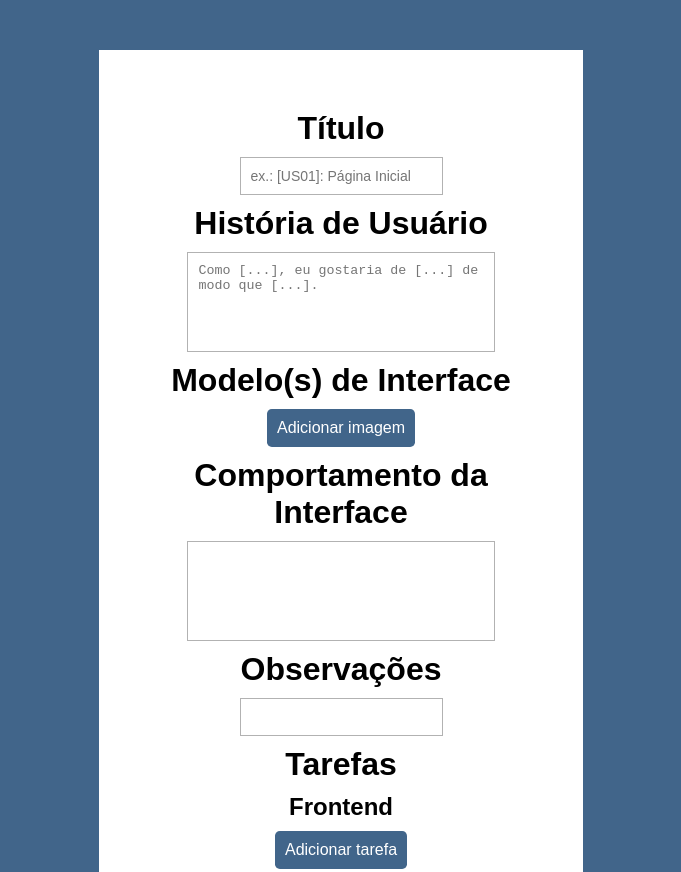
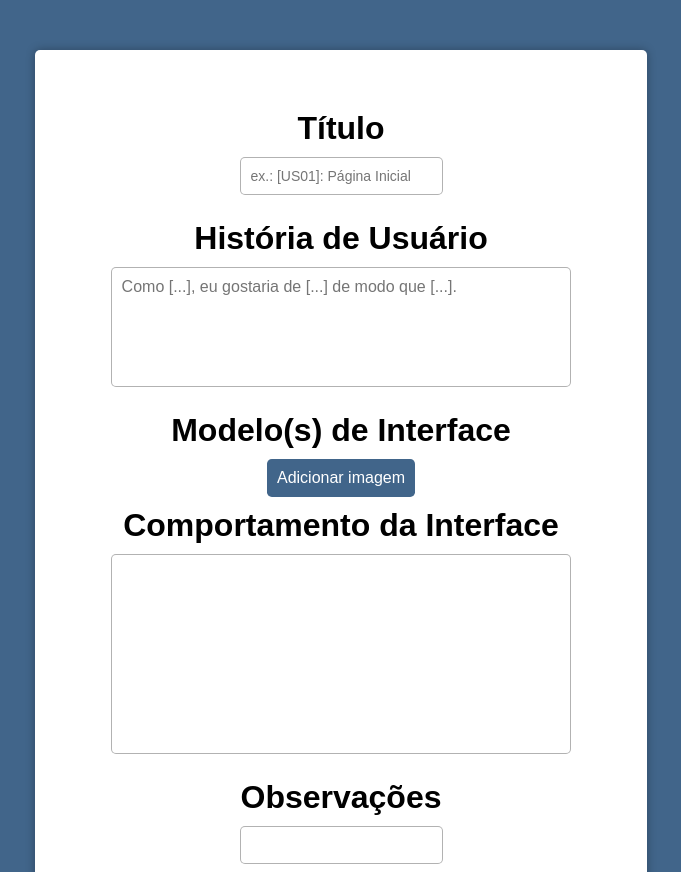
Before and after one commit to shl0mo/UserStory_Maker, a website: page index.html in a window 1280 px wide. Shown: the top 872 px of the page, without its empty margins (299-980 px from the left). Drawn offline with Linux system fonts and the light colour scheme; no server answers.

Commit message:
interface style adjustments

```diff
--- a/index.html
+++ b/index.html
@@ -25,13 +25,20 @@
 		input, button, textarea  {
 			margin-top: 10px;
 			border: 1px solid rgba(0,0,0,0.3);
+			font-family: sans-serif;
+			font-size: 16px;
+			border-radius: 5px;
 		}
 
 		textarea {
-			height: 100px;
-			width: 80%;
+			height: 120px;
+			width: 90%;
 			resize: none;
 			padding: 10px;
+		}
+
+		#interface-behavior {
+			height: 200px;
 		}
 
 		input {
@@ -46,9 +53,11 @@
 			flex-direction: column;
 			align-items: center;
 			background-color: white;
-			width: 30%;
+			width: 40%;
 			/*border-radius: 1rem;*/
 			padding: 50px;
+			border-radius: 5px;
+			box-shadow: 0px 0px 10px rgba(0,0,0,0.3);
 		}
 
 		button {
@@ -74,6 +83,10 @@
 
 		.delete-button {
 			background-color: #B57474;
+		}
+
+		.mb-15 {
+			margin-bottom: 15px;
 		}
 
 		form {
@@ -151,13 +164,13 @@
 		<label for="title">
 			<h1>Título</h1>
 		</label>
-		<input id="title" type="text" name="title" placeholder="ex.: [US01]: Página Inicial"/>
+		<input id="title" type="text" name="title" placeholder="ex.: [US01]: Página Inicial" class="mb-15"/>
 	</div>
 	<div>
 		<label for="user-story">
 			<h1>História de Usuário</h1>
 		</label>
-		<textarea id="user-story" name="userStory" placeholder="Como [...], eu gostaria de [...] de modo que [...]."></textarea>
+		<textarea id="user-story" name="userStory" placeholder="Como [...], eu gostaria de [...] de modo que [...]." class="mb-15"></textarea>
 	</div>
 	<div>
 		<label>
@@ -172,13 +185,13 @@
 		<label for="interface-behavior">
 			<h1>Comportamento da Interface</h1>
 		</label>
-		<textarea id="interface-behavior" type="text" name="interfaceBehavior"></textarea>
+		<textarea id="interface-behavior" type="text" name="interfaceBehavior" clas="mb-15" class="mb-15"></textarea>
 	</div>
 	<div>
 		<label for="comments">
 			<h1>Observações</h1>
 		</label>
-		<input id="comments" type="text" name="comments" />
+		<input id="comments" type="text" name="comments" class="mb-15" />
 	</div>
 	<div>
 		<h1>Tarefas</h1>
```
Also changed, not shown: 1 other file.
